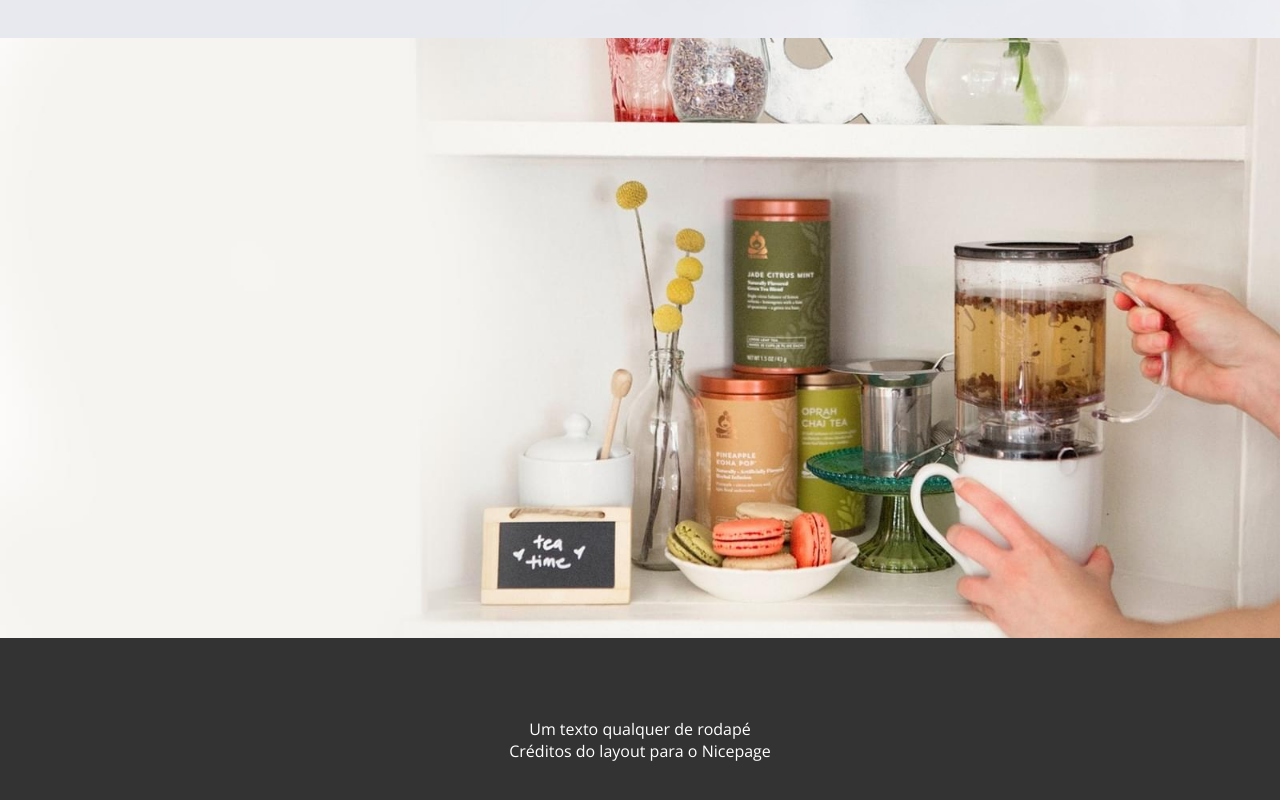
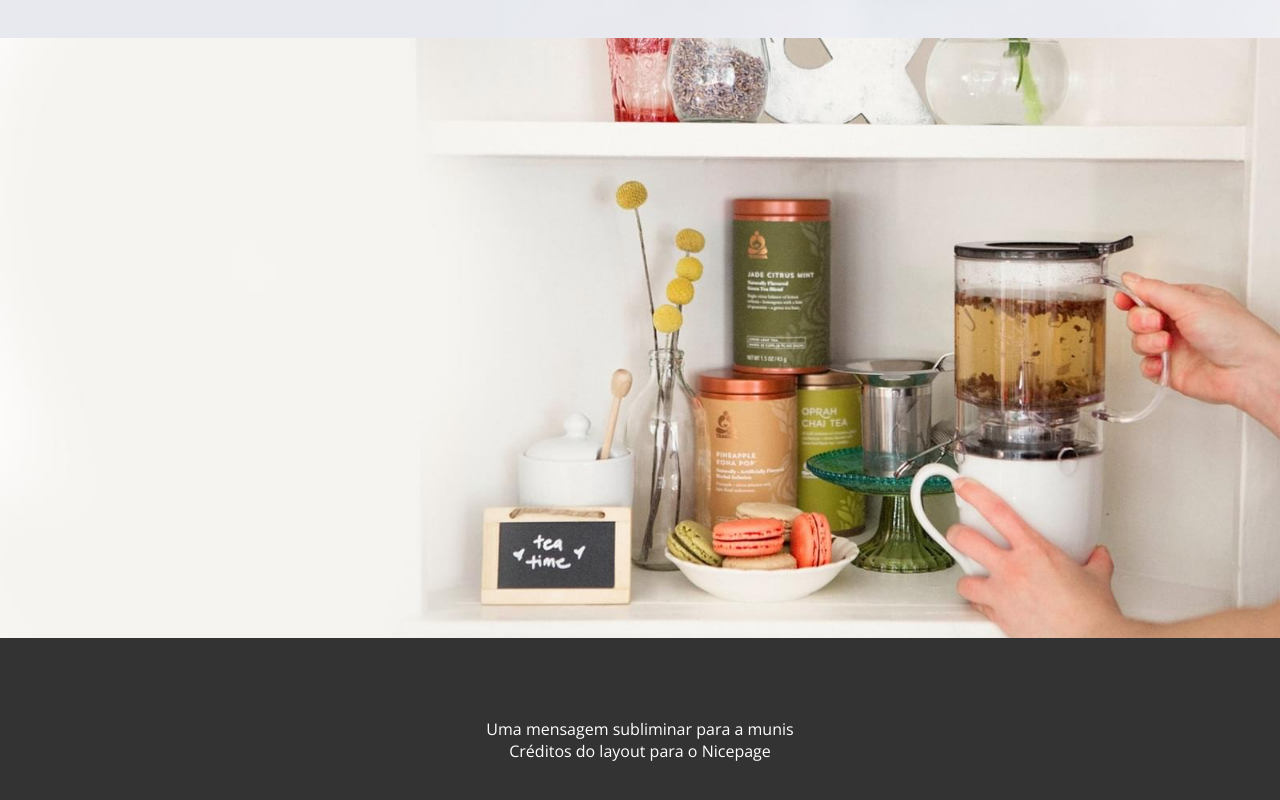
Before and after one commit to victorwaraujo/Projeto-Star-Bucks-B7WEB, a plain HTML site: page index.html in a window 1280 px wide. Shown: the part 4122-4922 px from the top of the page. Drawn offline with nearby package versions, Linux system fonts and the light colour scheme.

Commit message:
consertando

```diff
--- a/index.html
+++ b/index.html
@@ -124,7 +124,7 @@
       <section class="area5"></section>
     </main>
     <footer>
-      Um texto qualquer  de rodapé <br>
+      Uma mensagem subliminar para a munis<br>
       Créditos do layout para o Nicepage
     </footer>
   </body>
```
